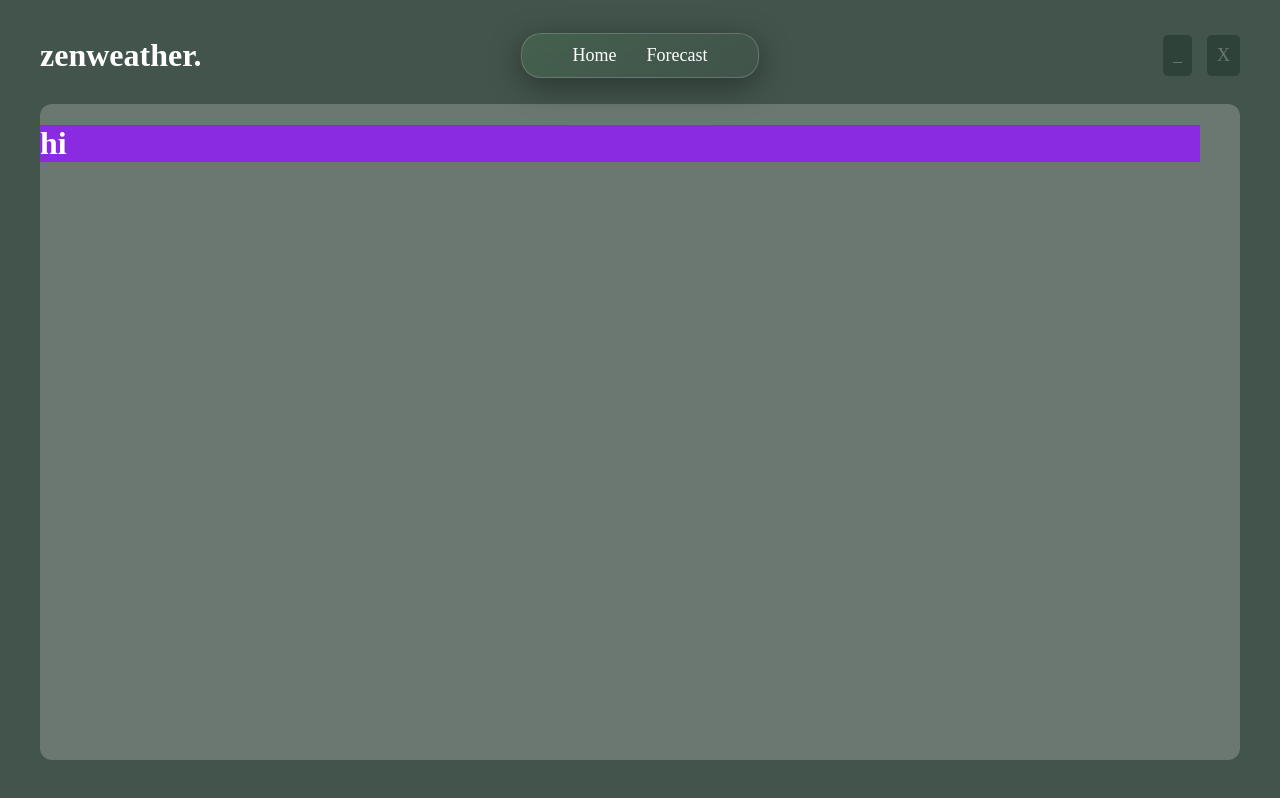
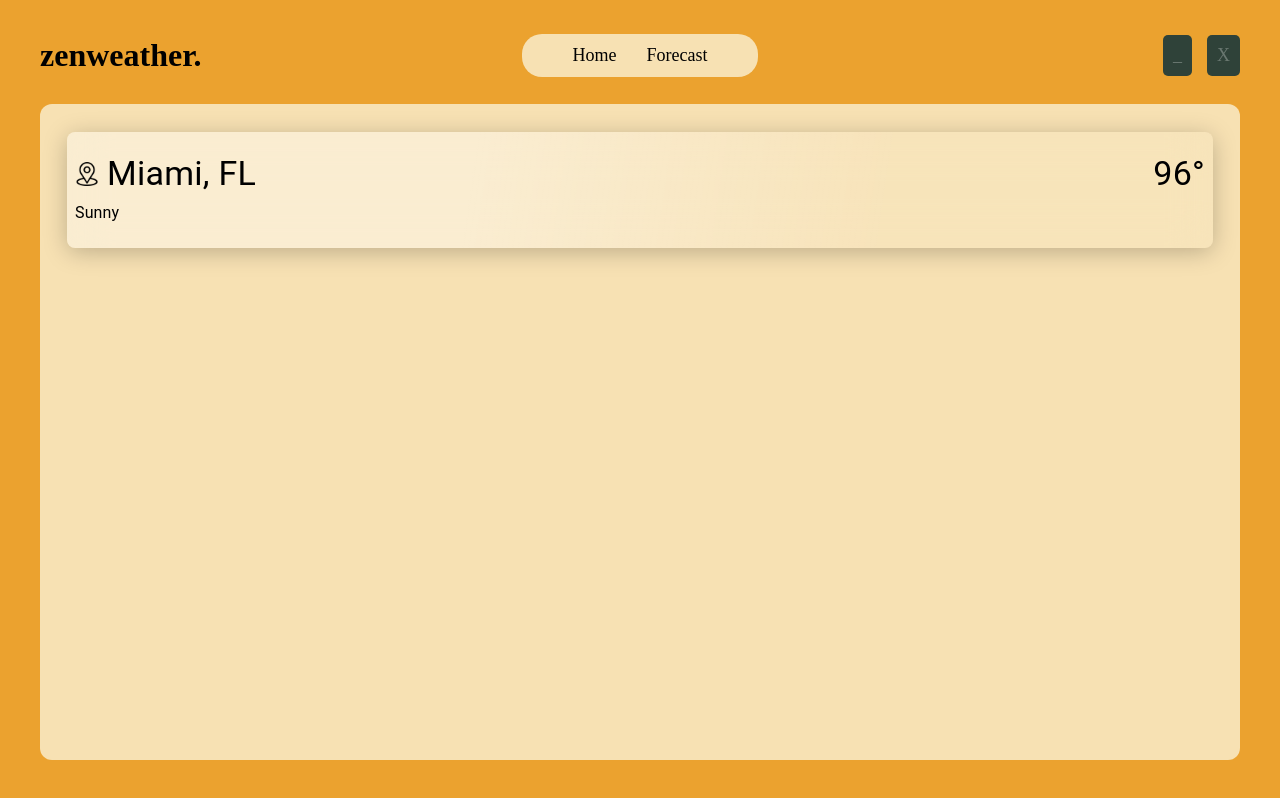
Before and after one commit to kellytton/sunnyside-weather-app, a React (Vite) app: page / in a window 1280 px wide. Built offline with nearby package versions, Linux system fonts and the light colour scheme; a web font is replaced by a local one.

Commit message:
revamp home page

```diff
--- a/electron/electron.js
+++ b/electron/electron.js
@@ -20,7 +20,7 @@ function createWindow() {
     console.log(path.join(__dirname, "../dist/index.html")); // Log the path for debugging
     mainWindow.loadURL(
         isDev
-            ? "http://localhost:5173"
+            ? "http://localhost:5174"
             : `file://${path.resolve(__dirname, "../dist/index.html")}`
     );
 
--- a/package.json
+++ b/package.json
@@ -11,9 +11,9 @@
     "build": "vite build",
     "serve": "vite preview",
     "backend": "node backend/server.js",
-    "electron": "wait-on tcp:5173 && cross-env IS_DEV=true electron .",
+    "electron": "wait-on tcp:5174 && cross-env IS_DEV=true electron .",
     "electron:pack": "electron-builder --dir",
-    "electron:dev": "concurrently -k \"cross-env BROWSER=none npm run dev\" \"npm run backend\" \"npm run electron\"",
+    "electron:dev": "concurrently -k \"cross-env BROWSER=none npm run dev\" \"npm run electron\"",
     "electron:builder": "electron-builder",
     "build:for:electron": "cross-env ELECTRON=true vite build",
     "app:build": "npm run build:for:electron && npm run electron:builder",
--- a/src/App.css
+++ b/src/App.css
@@ -3,7 +3,7 @@ html, body {
 }
 
 body {
-    background-color: #42544B;
+    background-color: #EBA22F;
     font-family: "Inria Serif";
 }
 
@@ -19,16 +19,15 @@ body {
 }
 
 .glass {
-    background: linear-gradient(135deg, rgba(92, 207, 105, 0.1), rgba(255, 255, 255, 0));
-    backdrop-filter: blur(10px);
-    -webkit-backdrop-filter: blur(10px);
-    border: 1px solid rgba(255, 255, 255, 0.18);
-    box-shadow: 0 8px 32px 0 rgba(0,0,0,0.37);
+    background: linear-gradient(98.31deg, rgba(255, 255, 255, 0.4) 35.37%, rgba(255, 255, 255, 0.1) 71.26%);
+    box-shadow: 0px 4px 24px -1px rgba(0, 0, 0, 0.25);
+    backdrop-filter: blur(20px);
+    border-radius: 13px;
 }
 
 a {
     text-decoration: none;
-    color: #fff;
+    color: #000000;
     font-size: 18px;
 }
 
--- a/src/components/LocationCard.jsx
+++ b/src/components/LocationCard.jsx
@@ -1,15 +1,53 @@
-import { Box } from "@mui/material";
+import { Box, Typography } from "@mui/material";
 import React from "react";
+import locationIcon from '../assets/location.png';
 
 function LocationCard() {
-    return(
+    return (
         <Box
             sx={{
-                backgroundColor: 'blueviolet',
-                width: '1160px'
+                width: '1130px',
+                height: '100px',
+                display: 'flex',
+                flexDirection: 'column',
+                justifyContent: 'center', // center vertically within card
+                padding: '0.5rem',
+                borderRadius: '8px',
             }}
+            className="glass"
         >
-            <h1>hi</h1>
+            {/* Top row: icon + city on left, temp on right */}
+            <Box
+                sx={{
+                    display: 'flex',
+                    justifyContent: 'space-between',
+                    alignItems: 'center', // center icon/text vertically in row
+                }}
+            >
+                {/* Left: icon + city */}
+                <Box sx={{ display: 'flex', alignItems: 'center' }}>
+                    <img
+                        src={locationIcon}
+                        alt="Selected Location"
+                        style={{ width: 24, height: 24, marginRight: 8 }}
+                    />
+                    <Typography variant="h4">Miami, FL</Typography>
+                </Box>
+
+                {/* Right: temperature */}
+                <Typography variant="h4">96°</Typography>
+            </Box>
+
+            {/* Second row: weather description */}
+            <Box
+                sx={{
+                    mt: 0.5,
+                    display: 'flex',
+                    alignItems: 'center', // optional for vertical centering
+                }}
+            >
+                <Typography variant="subtitle1">Sunny</Typography>
+            </Box>
         </Box>
     );
 }
--- a/src/components/Navbar.jsx
+++ b/src/components/Navbar.jsx
@@ -21,9 +21,10 @@ function Navbar() {
                     left: '50%',
                     transform: 'translateX(-50%)',
                     display: 'flex',
-                    gap: "30px"
+                    gap: "30px",
+                    backgroundColor: '#F7E1B3'
                 }}
-                className="nav glass "
+                className="nav"
             >
                 <a href="Home" className="nav-buttons">Home</a>
                 <a href="Forecast" className="nav-buttons">Forecast</a>
--- a/src/pages/Home.jsx
+++ b/src/pages/Home.jsx
@@ -13,16 +13,19 @@ function Home() {
                 flexDirection: 'column',
                 height: '95vh',
                 pt: 2,
-                color: 'white'
+                color: 'black'
             }}
         >
             <Navbar/>
             <Box
                 sx={{
-                    backgroundColor: '#6A7871',
+                    backgroundColor: '#F7E1B3',
                     flexGrow: 1, // take remaining space
                     borderRadius: 3,
-                    mt: 1
+                    mt: 1,
+                    display: 'flex',
+                    justifyContent: 'center',
+                    pt: 3.5
                 }}
             >
                 <LocationCard>
```
Also changed, not shown: src/assets/location.png (added).
